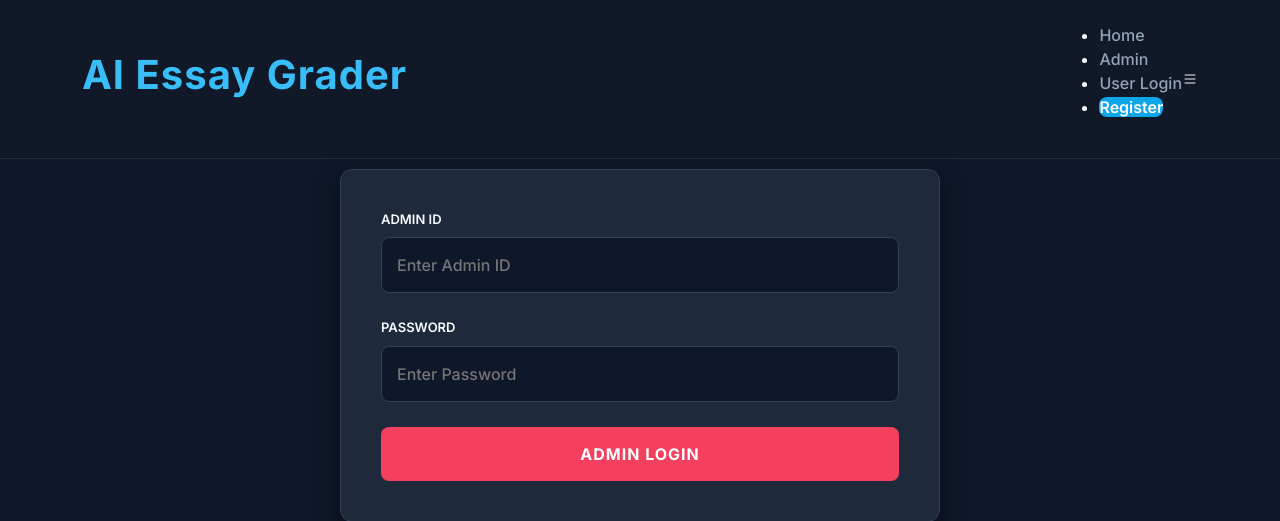
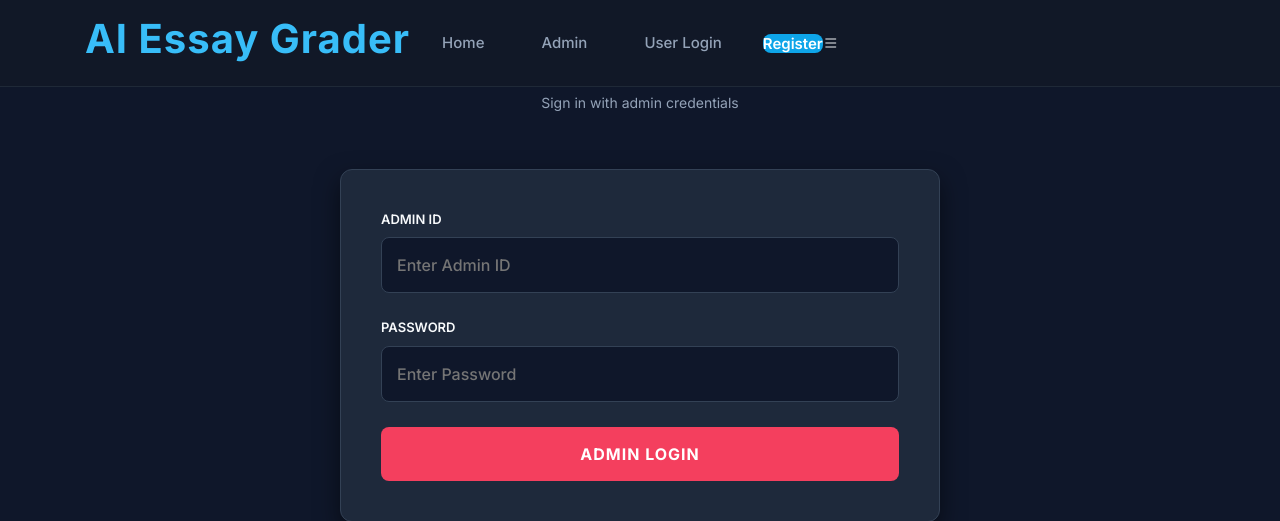
Before and after one commit to tejasrichegondi25/english-essay, a Django app: page /AdminLogin/ in a window 1280 px wide. Shown: the top 521 px of the page. Run offline with Django 4.2, Linux system fonts and the light colour scheme; some libraries are stand-ins or nearby versions.

Commit message:
Fixed navbar rendering by injecting Bootstrap CDN and Flexbox CSS to base.html

```diff
--- a/templates/base.html
+++ b/templates/base.html
@@ -18,9 +18,8 @@
   <link href="https://fonts.googleapis.com/css2?family=Inter:wght@300;400;500;600;700;800&display=swap" rel="stylesheet">
 
   <!-- Vendor CSS Files -->
-  <link href="{% static 'assets/vendor/aos/aos.css' %}" rel="stylesheet">
-  <link href="{% static 'assets/vendor/bootstrap/css/bootstrap.min.css' %}" rel="stylesheet">
-  <link href="{% static 'assets/vendor/bootstrap-icons/bootstrap-icons.css' %}" rel="stylesheet">
+  <link href="https://stackpath.bootstrapcdn.com/bootstrap/4.4.1/css/bootstrap.min.css" rel="stylesheet">
+  <link href="https://cdnjs.cloudflare.com/ajax/libs/bootstrap-icons/1.10.3/font/bootstrap-icons.min.css" rel="stylesheet">
 
   <!-- Custom Global Theme Styles -->
   <style>
@@ -46,12 +45,26 @@
         font-family: 'Inter', sans-serif;
     }
 
+    .navbar ul {
+        display: flex;
+        list-style: none;
+        align-items: center;
+        padding: 0;
+        margin: 0;
+        gap: 25px;
+    }
+
+    .navbar li {
+        position: relative;
+    }
+
     .navbar a {
         color: #94a3b8 !important;
         font-family: 'Inter', sans-serif;
         font-weight: 500;
         text-decoration: none;
         transition: 0.3s;
+        font-size: 15px;
     }
 
     .navbar a:hover, .navbar .active {
@@ -125,9 +138,8 @@
 {% endblock %}
 
   <!-- Vendor JS Files -->
-  <script src="{% static 'assets/vendor/aos/aos.js' %}"></script>
-  <script src="{% static 'assets/vendor/bootstrap/js/bootstrap.bundle.min.js' %}"></script>
-  <script src="{% static 'assets/js/main.js' %}"></script>
+  <script src="https://code.jquery.com/jquery-3.4.1.min.js"></script>
+  <script src="https://stackpath.bootstrapcdn.com/bootstrap/4.4.1/js/bootstrap.bundle.min.js"></script>
 
 </body>
 </html>
```
